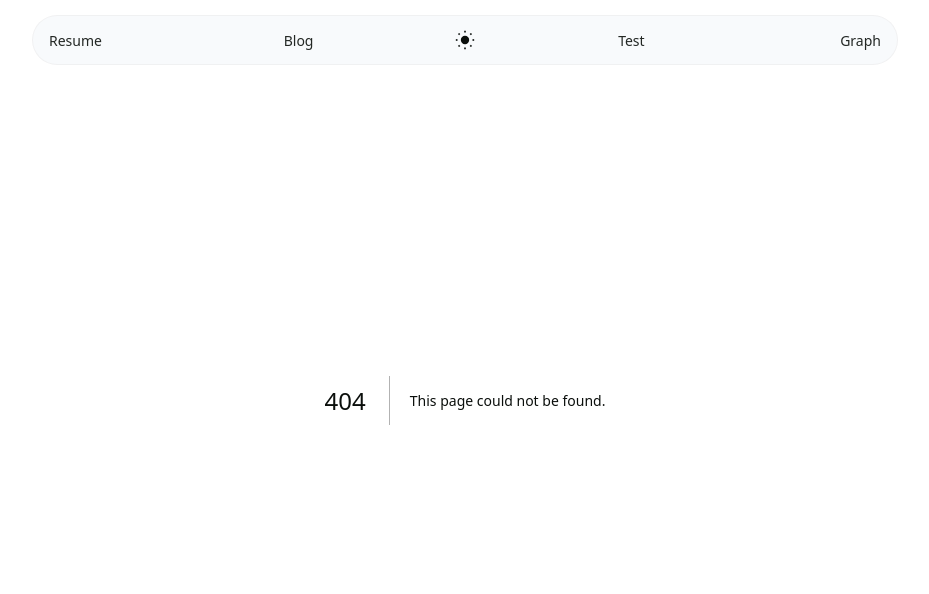
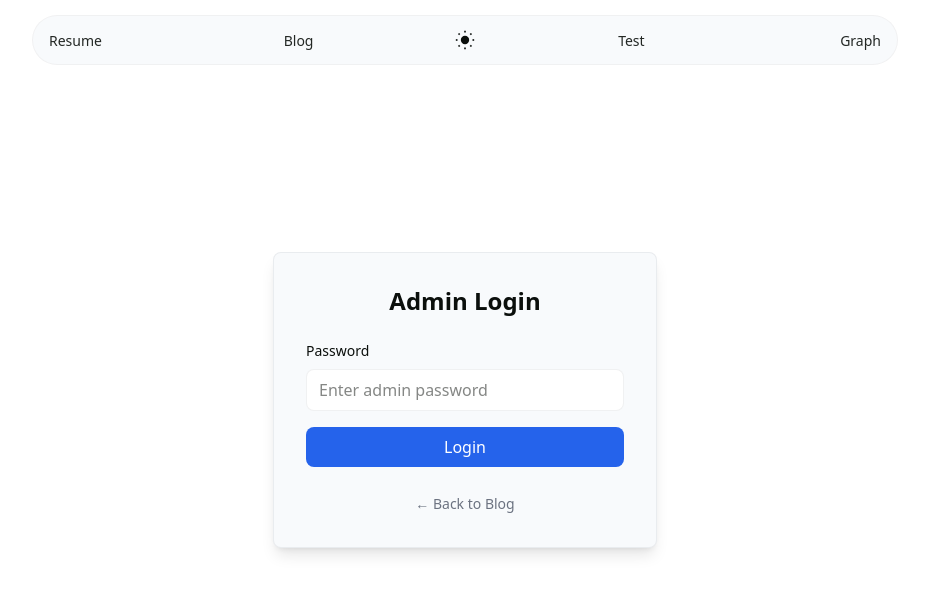
Before and after one commit to hushaudio/as-resume, a Next.js app: page /login in a window 1280 px wide. Before the commit this address had no page. Shown: the top 594 px of the page, without its empty margins (175-1104 px from the left). Built offline with nearby package versions, Linux system fonts and the light colour scheme.

Commit message:
password protect admin page

```diff
--- a/src/app/admin/page.tsx
+++ b/src/app/admin/page.tsx
@@ -43,7 +43,15 @@ export default async function AdminPage({ searchParams }: AdminPageProps) {
       </div>
 
       <header className="mb-8">
-        <h1 className="text-3xl font-bold mb-4">Blog Admin</h1>
+        <div className="flex justify-between items-start mb-4">
+          <h1 className="text-3xl font-bold">Blog Admin</h1>
+          <Link
+            href="/logout"
+            className="px-4 py-2 bg-red-600/20 text-red-400 border border-red-600/30 rounded-lg hover:bg-red-600/30 transition-colors"
+          >
+            Logout
+          </Link>
+        </div>
         <p className="text-muted-foreground mb-6">
           Manage blog posts and publishing status.
         </p>
--- /dev/null
+++ b/src/app/api/auth/login/route.ts
@@ -0,0 +1,39 @@
+import { NextRequest, NextResponse } from 'next/server';
+import { cookies } from 'next/headers';
+
+const ADMIN_PASSWORD = process.env.ADMIN_PW || 'ffwawa108';
+
+export async function POST(request: NextRequest) {
+  try {
+    const { password } = await request.json();
+
+    if (password === ADMIN_PASSWORD) {
+      // Set a secure session cookie
+      const cookieStore = await cookies();
+      cookieStore.set('admin-auth', 'authenticated', {
+        httpOnly: true,
+        secure: process.env.NODE_ENV === 'production',
+        sameSite: 'strict',
+        maxAge: 60 * 60 * 24, // 24 hours
+        path: '/',
+      });
+
+      return NextResponse.json({ success: true });
+    } else {
+      return NextResponse.json({ error: 'Invalid password' }, { status: 401 });
+    }
+  } catch (error) {
+    return NextResponse.json({ error: 'Login failed' }, { status: 500 });
+  }
+}
+
+export async function DELETE() {
+  try {
+    const cookieStore = await cookies();
+    cookieStore.delete('admin-auth');
+
+    return NextResponse.json({ success: true });
+  } catch (error) {
+    return NextResponse.json({ error: 'Logout failed' }, { status: 500 });
+  }
+}
--- /dev/null
+++ b/src/app/api/auth/logout/route.ts
@@ -0,0 +1,14 @@
+import { NextResponse } from 'next/server';
+import { cookies } from 'next/headers';
+import { redirect } from 'next/navigation';
+
+export async function POST() {
+  try {
+    const cookieStore = await cookies();
+    cookieStore.delete('admin-auth');
+
+    return NextResponse.redirect(new URL('/login', process.env.NEXT_PUBLIC_BASE_URL || 'http://localhost:3001'));
+  } catch (error) {
+    return NextResponse.json({ error: 'Logout failed' }, { status: 500 });
+  }
+}
--- /dev/null
+++ b/src/app/login/page.tsx
@@ -0,0 +1,93 @@
+'use client';
+
+import { useState } from 'react';
+import { useRouter } from 'next/navigation';
+
+export default function LoginPage() {
+  const [password, setPassword] = useState('');
+  const [error, setError] = useState('');
+  const [isLoading, setIsLoading] = useState(false);
+  const router = useRouter();
+
+  const handleSubmit = async (e: React.FormEvent) => {
+    e.preventDefault();
+    setIsLoading(true);
+    setError('');
+
+    try {
+      const response = await fetch('/api/auth/login', {
+        method: 'POST',
+        headers: {
+          'Content-Type': 'application/json',
+        },
+        body: JSON.stringify({ password }),
+      });
+
+      if (response.ok) {
+        router.push('/admin');
+        router.refresh();
+      } else {
+        setError('Invalid password');
+      }
+    } catch (err) {
+      setError('Login failed. Please try again.');
+    } finally {
+      setIsLoading(false);
+    }
+  };
+
+  return (
+    <main className="min-h-screen bg-[var(--color-background)] text-[var(--color-foreground)] flex items-center justify-center">
+      {/* Animated gradient background */}
+      <div className="fixed inset-0 -z-10 opacity-10 pointer-events-none">
+        <div className="absolute inset-0 bg-gradient-to-br from-accent via-accent-green to-accent-purple animate-gradient-shift" />
+      </div>
+
+      <div className="w-full max-w-md p-8">
+        <div className="bg-[var(--surface)] border border-[var(--border)] rounded-lg p-8 shadow-lg">
+          <h1 className="text-2xl font-bold mb-6 text-center">Admin Login</h1>
+
+          <form onSubmit={handleSubmit} className="space-y-4">
+            <div>
+              <label htmlFor="password" className="block text-sm font-medium mb-2">
+                Password
+              </label>
+              <input
+                type="password"
+                id="password"
+                value={password}
+                onChange={(e) => setPassword(e.target.value)}
+                className="w-full px-3 py-2 border border-[var(--border)] rounded-lg bg-[var(--color-background)] text-[var(--color-foreground)] focus:outline-none focus:ring-2 focus:ring-[var(--accent)] focus:border-transparent"
+                placeholder="Enter admin password"
+                required
+              />
+            </div>
+
+            {error && (
+              <div className="text-red-500 text-sm text-center">
+                {error}
+              </div>
+            )}
+
+            <button
+              type="submit"
+              disabled={isLoading}
+              className="w-full py-2 px-4 bg-[var(--accent)] text-white rounded-lg hover:bg-[var(--accent)]/80 transition-colors disabled:opacity-50 disabled:cursor-not-allowed"
+            >
+              {isLoading ? 'Logging in...' : 'Login'}
+            </button>
+          </form>
+
+          <div className="mt-6 text-center">
+            <a
+              href="/blog"
+              className="text-sm text-[var(--muted)] hover:text-[var(--color-foreground)] transition-colors"
+            >
+              ← Back to Blog
+            </a>
+          </div>
+        </div>
+      </div>
+    </main>
+  );
+}
--- /dev/null
+++ b/src/app/logout/page.tsx
@@ -0,0 +1,33 @@
+'use client';
+
+import { useEffect } from 'react';
+import { useRouter } from 'next/navigation';
+
+export default function LogoutPage() {
+  const router = useRouter();
+
+  useEffect(() => {
+    // Call logout API
+    fetch('/api/auth/logout', {
+      method: 'POST',
+      redirect: 'manual'
+    })
+      .then(() => {
+        // Redirect to login page
+        router.push('/login');
+      })
+      .catch(() => {
+        // Even if logout fails, redirect to login
+        router.push('/login');
+      });
+  }, [router]);
+
+  return (
+    <div className="min-h-screen bg-[var(--color-background)] text-[var(--color-foreground)] flex items-center justify-center">
+      <div className="text-center">
+        <h1 className="text-2xl font-semibold mb-4">Logging out...</h1>
+        <p className="text-muted-foreground">Redirecting to login page...</p>
+      </div>
+    </div>
+  );
+}
--- /dev/null
+++ b/src/middleware.ts
@@ -0,0 +1,21 @@
+import { NextRequest, NextResponse } from 'next/server';
+import { cookies } from 'next/headers';
+
+export function middleware(request: NextRequest) {
+  // Only protect admin routes
+  if (request.nextUrl.pathname.startsWith('/admin')) {
+    const cookieStore = cookies();
+    const authCookie = cookieStore.get('admin-auth');
+
+    if (!authCookie || authCookie.value !== 'authenticated') {
+      // Redirect to login page
+      return NextResponse.redirect(new URL('/login', request.url));
+    }
+  }
+
+  return NextResponse.next();
+}
+
+export const config = {
+  matcher: ['/admin/:path*']
+};
```
Also changed, not shown: 1 other file (tests, documents, lock files or other folders).
